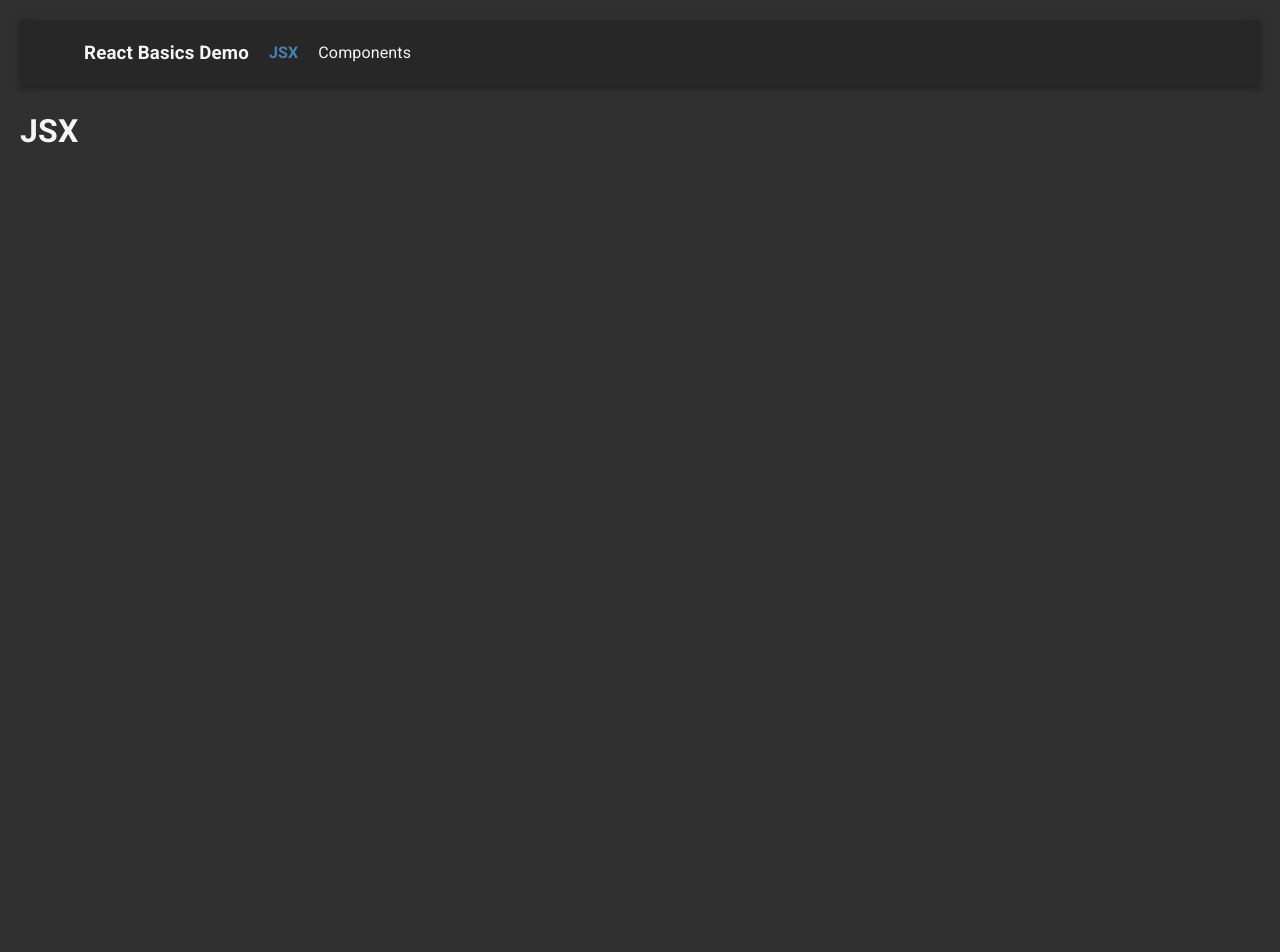
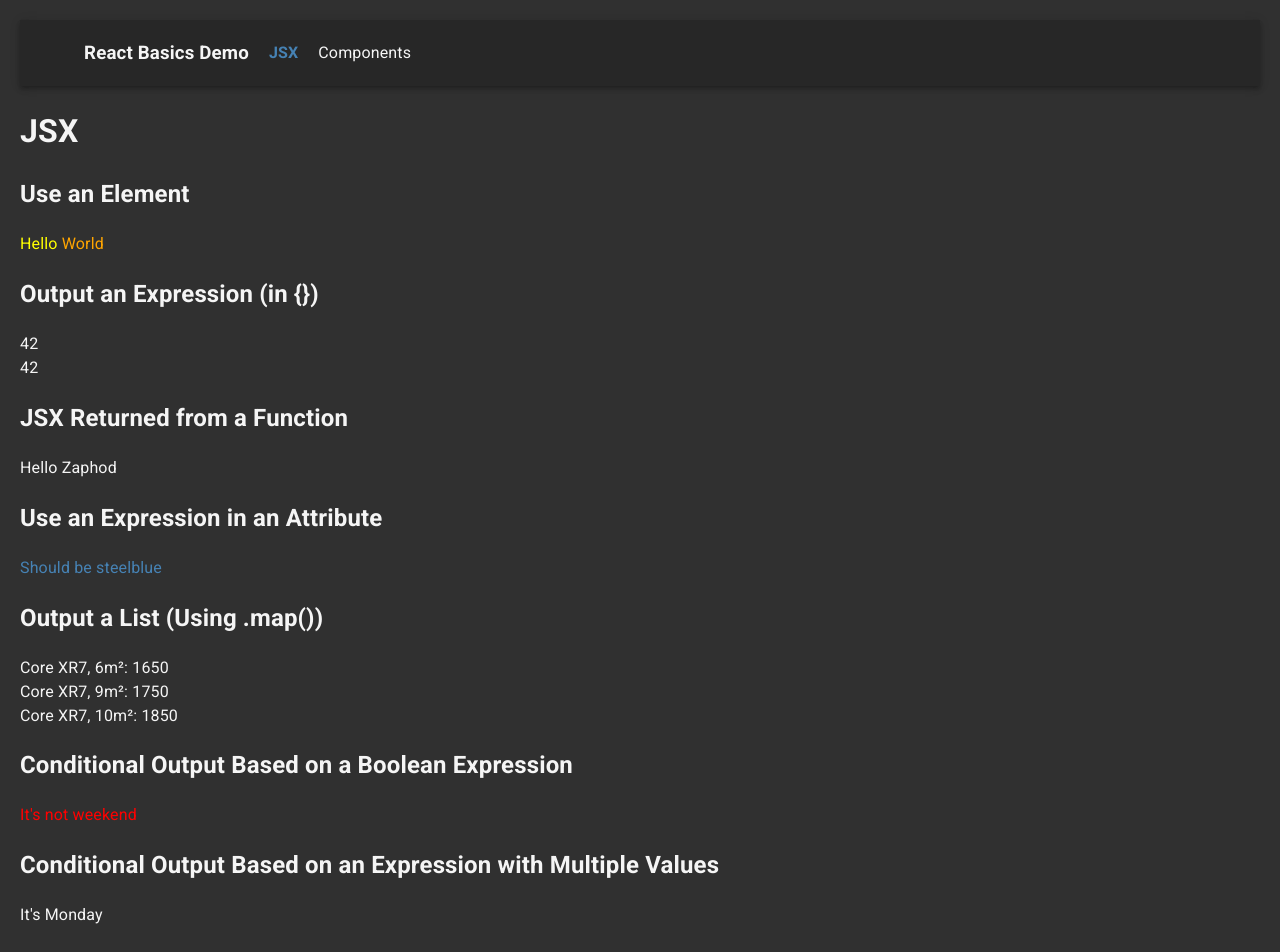
Before and after one commit to jurgen-bayer/react-basics-demo, a React (Create React App) app: page /jsx in a window 1280 px wide. Shown: the top 952 px of the page. Before the commit the page ends 800 px from the top, so only its background shows below. Built offline with nearby package versions, Linux system fonts and the light colour scheme.

Commit message:
Add JSX demo

```diff
--- a/src/features/01-jsx.tsx
+++ b/src/features/01-jsx.tsx
@@ -1,7 +1,109 @@
 import React, { Fragment } from 'react';
+import { isIterationStatement } from 'typescript';
 
 export function JsxComponent() {
+    // Some variables uses in the JSX code
+    const number: number = 42;
+    const colour: string = 'steelblue';
+    const products = [
+        {
+            name: 'Core XR7, 6m²',
+            price: 1650,
+        },
+        {
+            name: 'Core XR7, 9m²',
+            price: 1750,
+        },
+        {
+            name: 'Core XR7, 10m²',
+            price: 1850,
+        }
+    ];
+    const dayOfWeek = new Date().getDay();
+    const isWeekend = dayOfWeek === 6 || dayOfWeek  === 0;
+
+    // A React element defined in code
+    const demoElement = (
+        <div>
+            <span style={{color: 'yellow'}}>Hello</span>
+            <span> </span>
+            <span style={{color: 'orange'}}>World</span>
+        </div>
+    );
+
+    // A function returning JSX
+    function greeting(name: string) {
+        return (<div>Hello {name}</div>);
+    }
+
+    // A function rendering the weekday
+    function getWeekday() {
+        switch (dayOfWeek) {
+            case 0: return <span>Sunday</span>;
+            case 1: return <span>Monday</span>;
+            case 2: return <span>Tuesday</span>;
+            case 3: return <span>Wednesday</span>;
+            case 4: return <span>Thursday</span>;
+            case 5: return <span>Friday</span>;
+            case 6: return <span>Saturday</span>;
+        }
+    }
+
     return <Fragment>
         <h1>JSX</h1>
+
+        <h2>Use an Element</h2>
+        {/* Use the demo element */}
+        {demoElement}
+
+        <h2>Output an Expression (in {"{}"})</h2>
+        <div>{1 + 1 + 40}</div>
+        <div>{number}</div>
+
+        <h2>JSX Returned from a Function</h2>
+        {/* Call a function that returns JSX */}
+        {greeting('Zaphod')}
+
+        <h2>Use an Expression in an Attribute</h2>
+        {/* Use the colour variable for the color property of the stype object.
+            Note that style is an object with properties names like CSS properties,
+            just with camel casing replacing dashes.
+            background-color is backgroundColor for example. */}
+        <div style={{color: colour}}>Should be {colour}</div>
+
+        <h2>Output a List (Using .map())</h2>
+        {/* Easiest: Using map().
+            Note that
+            (<div key={`product${index}`}>{product.name}: {product.price}</div>)
+            is a React element that is repeated for each object in the array. */}
+        {
+            products.map((product, index) =>
+                (<div key={`product${index}`}>{product.name}: {product.price}</div>)
+            )
+        }
+
+        <h2>Conditional Output Based on a Boolean Expression</h2>
+        {
+            isWeekend
+                ? (<span style={{color: 'green'}}>It&apos;s weekend</span>)
+                : (<span style={{color: 'red'}}>It&apos;s not weekend</span>)
+        }
+
+        <h2>Conditional Output Based on an Expression with Multiple Values</h2>
+        {/* Conditional output based on an expression with multiple values can
+            be achieved by combining the expression with an React element using
+            a logical AND. If the expression results in false, the result will
+            be null. If the expression results in true, the result will be the
+            React element. */}
+        {dayOfWeek == 0 && <div>It&apos;s Sunday</div>}
+        {dayOfWeek == 1 && <div>It&apos;s Monday</div>}
+        {dayOfWeek == 2 && <div>It&apos;s Tuesday</div>}
+        {dayOfWeek == 3 && <div>It&apos;s Wednesday</div>}
+        {dayOfWeek == 4 && <div>It&apos;s Thursday</div>}
+        {dayOfWeek == 5 && <div>It&apos;s Friday</div>}
+        {dayOfWeek == 6 && <div>It&apos;s Saturday</div>}
+
+        <h2>Conditional Output Based on an Expression with Multiple Values Using a Function</h2>
+        <div>It&apos;s {getWeekday()}</div>
     </Fragment>;
 }
```
